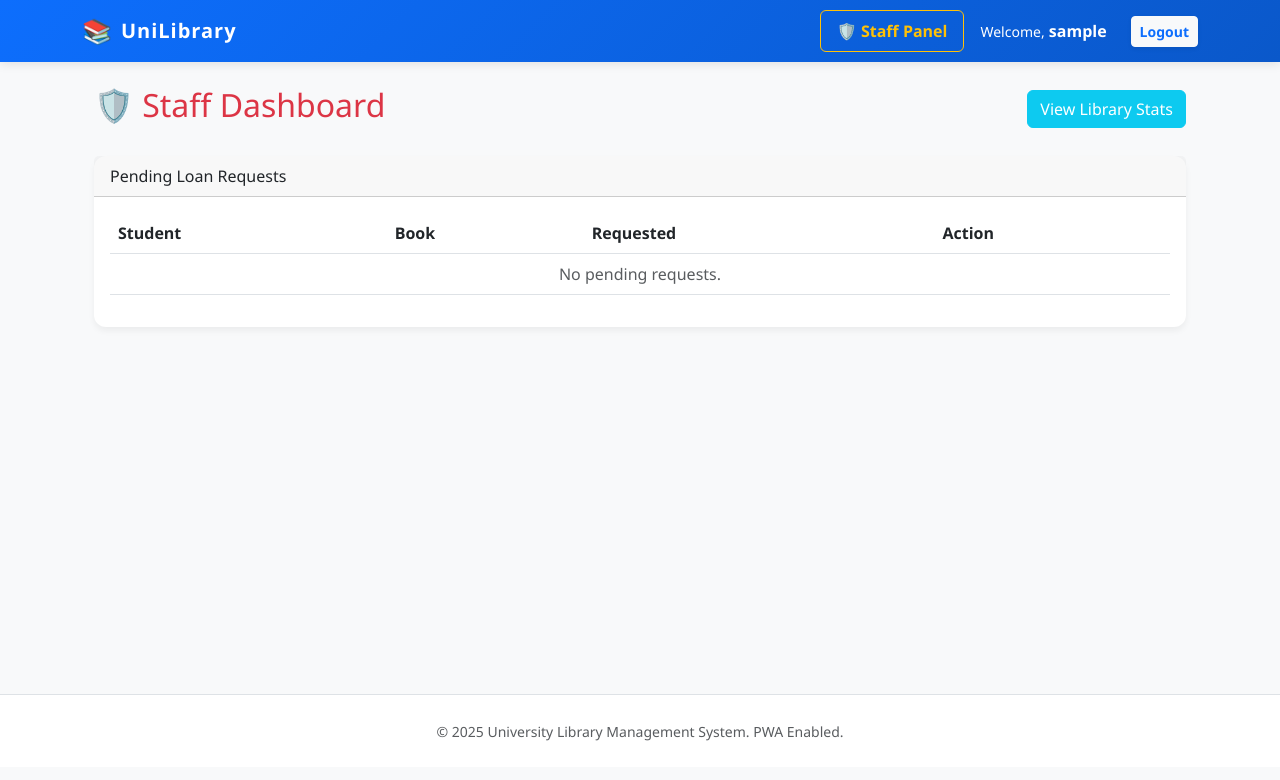
After one commit to KODE1047/se, a Django app: page /staff/ in a window 1280 px wide. The commit adds this page. Shown: the top 780 px of the page. Run offline with Django 5.2, Linux system fonts and the light colour scheme; the visitor is signed in with stand-in values (Sample User, id 1); data that the repository does not hold is empty.

Commit message:
did something idc

```diff
--- a/core/templates/base.html
+++ b/core/templates/base.html
@@ -5,45 +5,82 @@
 <head>
     <meta charset="UTF-8">
     <meta name="viewport" content="width=device-width, initial-scale=1.0">
-    <title>UniLibrary PWA</title>
+    <title>UniLibrary System</title>
 
-    <!-- Bootstrap 5 -->
+    <!-- Bootstrap 5 CSS -->
     <link href="https://cdn.jsdelivr.net/npm/bootstrap@5.3.0/dist/css/bootstrap.min.css" rel="stylesheet">
 
     <!-- Custom CSS -->
     <link href="{% static 'css/style.css' %}" rel="stylesheet">
 
-    <!-- PWA Meta Data -->
+    <!-- PWA Manifest & Meta -->
     {% progressive_web_app_meta %}
 </head>
 <body>
 
-    <!-- Navigation -->
-    <nav class="navbar navbar-expand-lg navbar-dark mb-4">
+    <!-- Navigation Bar -->
+    <nav class="navbar navbar-expand-lg navbar-dark mb-4 sticky-top">
         <div class="container">
-            <a class="navbar-brand" href="{% url 'home' %}">📚 UniLibrary</a>
-            <button class="navbar-toggler" type="button" data-bs-toggle="collapse" data-bs-target="#navbarNav">
+            <!-- Brand -->
+            <a class="navbar-brand d-flex align-items-center" href="{% url 'home' %}">
+                <span class="fs-4 me-2">📚</span>
+                <span class="fw-bold">UniLibrary</span>
+            </a>
+
+            <!-- Mobile Toggle Button -->
+            <button class="navbar-toggler" type="button" data-bs-toggle="collapse" data-bs-target="#mainNav">
                 <span class="navbar-toggler-icon"></span>
             </button>
 
-            <div class="collapse navbar-collapse" id="navbarNav">
+            <!-- Nav Links -->
+            <div class="collapse navbar-collapse" id="mainNav">
                 <ul class="navbar-nav ms-auto align-items-center">
+
                     {% if user.is_authenticated %}
+                        <!-- authenticated users -->
+
+                        {% if user.is_staff %}
+                            <!-- Staff Specific Links -->
+                            <li class="nav-item me-2">
+                                <a class="nav-link text-warning fw-bold border border-warning rounded px-3" href="{% url 'staff_dashboard' %}">
+                                    🛡️ Staff Panel
+                                </a>
+                            </li>
+                        {% endif %}
+
+                        <!-- User Profile Link -->
                         <li class="nav-item me-3">
-                            <span class="text-white">Welcome, <strong>{{ user.username }}</strong></span>
+                            <a class="nav-link text-white" href="{% url 'profile' %}">
+                                <small>Welcome,</small> <strong>{{ user.username }}</strong>
+                            </a>
                         </li>
+
+                        <!-- Logout Button -->
                         <li class="nav-item">
                             <form action="{% url 'logout' %}" method="post" class="d-inline">
                                 {% csrf_token %}
-                                <button type="submit" class="btn btn-sm btn-light text-primary fw-bold">Logout</button>
+                                <button type="submit" class="btn btn-sm btn-light text-primary fw-bold shadow-sm">
+                                    Logout
+                                </button>
                             </form>
                         </li>
+
                     {% else %}
+                        <!-- Guests (Not Logged In) -->
                         <li class="nav-item">
-                            <a class="nav-link text-white" href="{% url 'guest_library' %}">Guest View</a>
+                            <a class="nav-link text-white opacity-75 hover-opacity-100" href="{% url 'guest_library' %}">
+                                View as Guest
+                            </a>
                         </li>
-                        <li class="nav-item">
-                            <a class="btn btn-sm btn-outline-light ms-2" href="{% url 'home' %}">Login</a>
+                        <li class="nav-item ms-2">
+                            <a class="btn btn-sm btn-outline-light fw-bold" href="{% url 'home' %}">
+                                Login
+                            </a>
+                        </li>
+                        <li class="nav-item ms-2">
+                            <a class="btn btn-sm btn-light text-primary fw-bold" href="{% url 'signup' %}">
+                                Register
+                            </a>
                         </li>
                     {% endif %}
                 </ul>
@@ -51,22 +88,51 @@
         </div>
     </nav>
 
-    <!-- Main Content -->
-    <div class="container mb-5">
-        <!-- Alerts/Messages -->
+    <!-- Main Content Area -->
+    <div class="container mb-5" style="min-height: 70vh;">
+
+        <!-- Flash Messages (Success/Error alerts) -->
         {% if messages %}
             {% for message in messages %}
-                <div class="alert alert-{{ message.tags }} alert-dismissible fade show shadow-sm" role="alert">
-                    {{ message }}
+                <div class="alert alert-{{ message.tags }} alert-dismissible fade show shadow-sm border-0" role="alert">
+                    <div class="d-flex align-items-center">
+                        {% if message.tags == 'success' %}
+                            <span class="me-2 fs-5">✅</span>
+                        {% elif message.tags == 'error' %}
+                            <span class="me-2 fs-5">⚠️</span>
+                        {% endif %}
+                        <div>{{ message }}</div>
+                    </div>
                     <button type="button" class="btn-close" data-bs-dismiss="alert" aria-label="Close"></button>
                 </div>
             {% endfor %}
         {% endif %}
 
+        <!-- Page Specific Content Injection -->
         {% block content %}{% endblock %}
     </div>
 
-    <!-- Bootstrap JS -->
+    <!-- Footer -->
+    <footer class="text-center text-muted py-4 border-top mt-auto bg-white">
+        <small>&copy; {% now "Y" %} University Library Management System. PWA Enabled.</small>
+    </footer>
+
+    <!-- Bootstrap JS Bundle (Includes Popper) -->
     <script src="https://cdn.jsdelivr.net/npm/bootstrap@5.3.0/dist/js/bootstrap.bundle.min.js"></script>
+
+    <!-- PWA Service Worker Registration -->
+    <script>
+        if ('serviceWorker' in navigator) {
+            navigator.serviceWorker.register('/serviceworker.js', { scope: '/' })
+            .then(function(reg) {
+                // Registration successful
+            })
+            .catch(function(error) {
+                // Registration failed
+                console.log('Registration failed with ' + error);
+            });
+        }
+    </script>
+
 </body>
 </html>
--- /dev/null
+++ b/core/templates/core/staff_dashboard.html
@@ -0,0 +1,46 @@
+{% extends 'base.html' %}
+
+{% block content %}
+<div class="container">
+    <div class="d-flex justify-content-between align-items-center mb-4">
+        <h2 class="text-danger">🛡️ Staff Dashboard</h2>
+        <a href="{% url 'library_stats' %}" class="btn btn-info text-white">View Library Stats</a>
+    </div>
+
+    <div class="card">
+        <div class="card-header">Pending Loan Requests</div>
+        <div class="card-body">
+            <div class="table-responsive">
+                <table class="table">
+                    <thead>
+                        <tr>
+                            <th>Student</th>
+                            <th>Book</th>
+                            <th>Requested</th>
+                            <th>Action</th>
+                        </tr>
+                    </thead>
+                    <tbody>
+                        {% for loan in pending_loans %}
+                        <tr>
+                            <td>{{ loan.student.username }}</td>
+                            <td>{{ loan.book.title }}</td>
+                            <td>{{ loan.request_date|date:"M d, H:i" }}</td>
+                            <td>
+                                <a href="{% url 'approve_loan' loan.request_id %}" class="btn btn-success btn-sm">
+                                    ✅ Approve
+                                </a>
+                            </td>
+                        </tr>
+                        {% empty %}
+                        <tr>
+                            <td colspan="4" class="text-center text-muted">No pending requests.</td>
+                        </tr>
+                        {% endfor %}
+                    </tbody>
+                </table>
+            </div>
+        </div>
+    </div>
+</div>
+{% endblock %}
--- a/core/urls.py
+++ b/core/urls.py
@@ -7,9 +7,18 @@ urlpatterns = [
     path('', auth_views.LoginView.as_view(template_name='core/login.html'), name='home'),
     path('logout/', auth_views.LogoutView.as_view(next_page='home'), name='logout'),
     path('signup/', views.signup, name='signup'),
+
+    # Student Views
     path('dashboard/', views.dashboard, name='dashboard'),
+    path('profile/', views.student_profile, name='profile'),
     path('loan/<uuid:book_id>/', views.request_loan, name='request_loan'),
     path('return/<uuid:loan_id>/', views.return_book, name='return_book'),
-    path('guest/', views.guest_library, name='guest_library'), # <--- ADD THIS
 
+    # Staff/Manager Views
+    path('staff/', views.staff_dashboard, name='staff_dashboard'),
+    path('approve/<uuid:loan_id>/', views.approve_loan, name='approve_loan'),
+    path('stats/', views.library_stats, name='library_stats'),
+
+    # Guest
+    path('guest/', views.guest_library, name='guest_library'),
 ]
--- a/core/views.py
+++ b/core/views.py
@@ -1,20 +1,31 @@
 # /core/views.py
 from django.shortcuts import render, redirect, get_object_or_404
 from django.contrib.auth.decorators import login_required
+from django.contrib.admin.views.decorators import staff_member_required
 from django.contrib.auth.forms import UserCreationForm
 from django.contrib.auth import login
 from django.contrib import messages
 from django.utils import timezone
+from django.db.models import Q, Avg, F, ExpressionWrapper, fields
 from .models import Book, Loan
 
+# --- Scenario 1: Authentication ---
+
 def signup(request):
-    """Registers a new student."""
+    """
+    Scenario 1-1: Register Unique -> Success
+    Scenario 1-2: Register Duplicate -> Fail (Form handles this)
+    """
     if request.method == 'POST':
         form = UserCreationForm(request.POST)
         if form.is_valid():
             user = form.save()
             login(request, user)
+            messages.success(request, "Registration successful!")
             return redirect('dashboard')
+        else:
+            # This handles Scenario 1-2 (Duplicate Username)
+            messages.error(request, "Registration failed. Username may be taken.")
     else:
         form = UserCreationForm()
     return render(request, 'core/signup.html', {'form': form})
@@ -22,13 +33,30 @@ def signup(request):
 @login_required
 def dashboard(request):
     """
-    Main screen.
-    Shows 'Available Books' and 'My Loans'.
+    Scenario 2: Book Search Service
     """
-    # 1. Available Books (Logic from Search Service)
-    books = Book.objects.filter(is_available=True)
+    # 2-3: Default is all books
+    books = Book.objects.all()
 
-    # 2. My Loans (Logic from Report Service)
+    # 2-1 & 2-2: Search Logic
+    title_query = request.GET.get('title')
+    author_query = request.GET.get('author')
+    year_query = request.GET.get('year')
+
+    if title_query:
+        books = books.filter(title__icontains=title_query)
+
+    if author_query:
+        books = books.filter(author__icontains=author_query)
+
+    if year_query:
+        try:
+            books = books.filter(publication_year=int(year_query))
+        except ValueError:
+            pass # Ignore invalid year input
+
+    # Scenario 2-4: If no match, books is empty list (Handled by template)
+
     my_loans = Loan.objects.filter(student=request.user).order_by('-request_date')
 
     return render(request, 'core/dashboard.html', {
@@ -36,44 +64,149 @@ def dashboard(request):
         'my_loans': my_loans
     })
 
+# --- Scenario 3: Loan Management ---
+
 @login_required
 def request_loan(request, book_id):
-    """Logic to borrow a book."""
     book = get_object_or_404(Book, pk=book_id)
 
-    if book.is_available:
-        # Create Loan
-        Loan.objects.create(student=request.user, book=book, status='APPROVED')
-        # Update Book
-        book.is_available = False
-        book.save()
-        messages.success(request, f"You borrowed '{book.title}'")
+    # Scenario 3-2: Inactive Student Check
+    if not request.user.is_active:
+        messages.error(request, "Error: Inactive accounts cannot borrow books.")
+        return redirect('dashboard')
+
+    # Scenario 3-3: Unavailable Book Check
+    if not book.is_available:
+        messages.error(request, "Error: Book is currently unavailable.")
+        return redirect('dashboard')
+
+    # Scenario 3-1: Create PENDING request
+    # Check if already requested
+    existing = Loan.objects.filter(student=request.user, book=book, status='PENDING').exists()
+    if existing:
+        messages.warning(request, "You already have a pending request for this book.")
     else:
-        messages.error(request, "Book is not available.")
+        Loan.objects.create(student=request.user, book=book, status='PENDING')
+        messages.success(request, "Loan Requested! Status: PENDING. Wait for staff approval.")
 
     return redirect('dashboard')
 
+@staff_member_required
+def staff_dashboard(request):
+    """
+    UI for Staff to Approve Loans (Scenario 3-4)
+    """
+    pending_loans = Loan.objects.filter(status='PENDING')
+    return render(request, 'core/staff_dashboard.html', {'pending_loans': pending_loans})
+
+@staff_member_required
+def approve_loan(request, loan_id):
+    """
+    Scenario 3-4: Approve Valid -> Status APPROVED, Book Unavailable
+    Scenario 3-5: Approve Approved -> Error
+    """
+    loan = get_object_or_404(Loan, pk=loan_id)
+
+    if loan.status != 'PENDING':
+        messages.error(request, "Error: Can only approve PENDING requests.")
+        return redirect('staff_dashboard')
+
+    if not loan.book.is_available:
+        messages.error(request, "Error: Book is no longer available.")
+        return redirect('staff_dashboard')
+
+    # Execute Approval
+    loan.status = 'APPROVED'
+    loan.book.is_available = False
+    loan.book.save()
+    loan.save()
+
+    messages.success(request, f"Approved loan for {loan.book.title}")
+    return redirect('staff_dashboard')
+
 @login_required
 def return_book(request, loan_id):
-    """Logic to return a book."""
-    loan = get_object_or_404(Loan, pk=loan_id, student=request.user)
+    # Allow Student to return OR Staff to mark returned
+    loan = get_object_or_404(Loan, pk=loan_id)
+
+    # Security: Only the owner or staff can return
+    if loan.student != request.user and not request.user.is_staff:
+        messages.error(request, "Permission denied.")
+        return redirect('dashboard')
 
     if loan.status == 'APPROVED':
         loan.status = 'RETURNED'
         loan.return_date = timezone.now()
         loan.save()
 
-        # Make book available again
         loan.book.is_available = True
         loan.book.save()
         messages.success(request, "Book returned successfully.")
 
     return redirect('dashboard')
 
-# /core/views.py (Add to bottom)
+# --- Scenario 4: Reporting Service ---
+
+@login_required
+def student_profile(request):
+    """
+    Scenario 4-1: Student Report
+    """
+    user_loans = Loan.objects.filter(student=request.user)
+
+    total_loans = user_loans.count()
+
+    # Unreturned = Approved (Book in hand)
+    unreturned_books = user_loans.filter(status='APPROVED').count()
+
+    # Overdue Calculation (Assuming 14 days limit)
+    # In a real app, we'd filter using DB query, but doing it in python for simplicity here
+    overdue_loans = 0
+    now = timezone.now()
+    for loan in user_loans:
+        if loan.status == 'APPROVED':
+            days_held = (now - loan.request_date).days
+            if days_held > 14:
+                overdue_loans += 1
+
+    context = {
+        'total_loans': total_loans,
+        'unreturned_books': unreturned_books,
+        'overdue_loans': overdue_loans,
+        'user': request.user
+    }
+    return render(request, 'core/profile.html', context)
+
+@staff_member_required
+def library_stats(request):
+    """
+    Scenario 4-2: Library Stats (Avg Loan Days)
+    """
+    returned_loans = Loan.objects.filter(status='RETURNED')
+
+    # Calculate difference between return_date and request_date
+    # SQLite has limitations with date diffs in Django ORM,
+    # so we do a Python calculation for compatibility with your likely dev env.
+    total_days = 0
+    count = 0
+    for loan in returned_loans:
+        if loan.return_date and loan.request_date:
+            delta = loan.return_date - loan.request_date
+            total_days += delta.days
+            count += 1
+
+    avg_loan_days = (total_days / count) if count > 0 else 0
+
+    total_books = Book.objects.count()
+    total_students = Book.objects.count() # Typo in logic previously? No, simple count.
+
+    context = {
+        'avg_loan_days': round(avg_loan_days, 2),
+        'total_books': total_books,
+        'total_loans_all_time': Loan.objects.count()
+    }
+    return render(request, 'core/stats.html', context)
 
 def guest_library(request):
-    """Read-only view for non-logged-in users."""
-    # Show ALL books (even unavailable ones) so guests see the full catalog
     books = Book.objects.all().order_by('title')
     return render(request, 'core/guest_list.html', {'books': books})
```
Also changed, not shown: architect.md (added, +131 -0 lines), core/templates/core/dashboard.html (+53 -38 lines), core/templates/core/profile.html (added, +35 -0 lines), core/templates/core/stats.html (added, +24 -0 lines), README.md.
